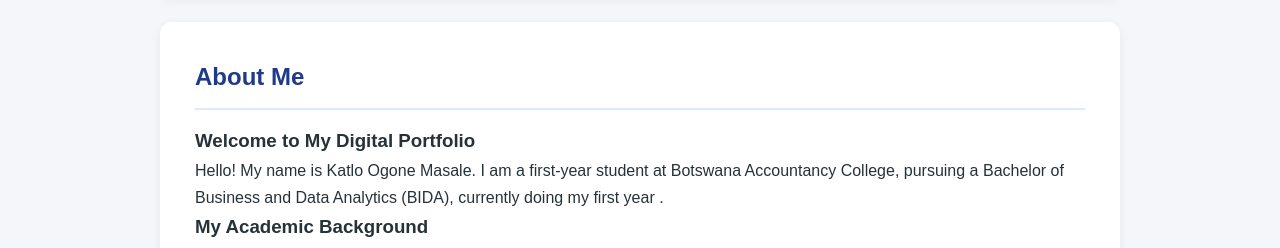
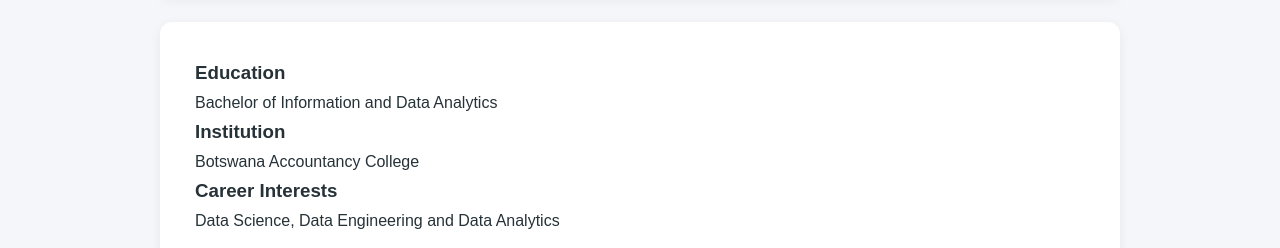
Before and after one commit to motsadiclot-png/css-digital-portfolio, a plain HTML site: page index.html in a window 1280 px wide. Shown: the part 547-795 px from the top of the page. Drawn offline with Linux system fonts and the light colour scheme.

Commit message:
Update index.html

```diff
--- a/index.html
+++ b/index.html
@@ -30,6 +30,24 @@
     <h1>Welcome to My Digital Portfolio</h1>
     <p>Exploring technology, business and the power of data.</p>
 </section>
+
+<section class="highlights">
+    <div class="highlight-card">
+        <h3>Education</h3>
+        <p>Bachelor of Information and Data Analytics</p>
+    </div>
+
+    <div class="highlight-card">
+        <h3>Institution</h3>
+        <p>Botswana Accountancy College</p>
+    </div>
+
+    <div class="highlight-card">
+        <h3>Career Interests</h3>
+        <p>Data Science, Data Engineering and Data Analytics</p>
+    </div>
+</section>
+
        <section id="about">
     <h2>About Me</h2>
 
```
